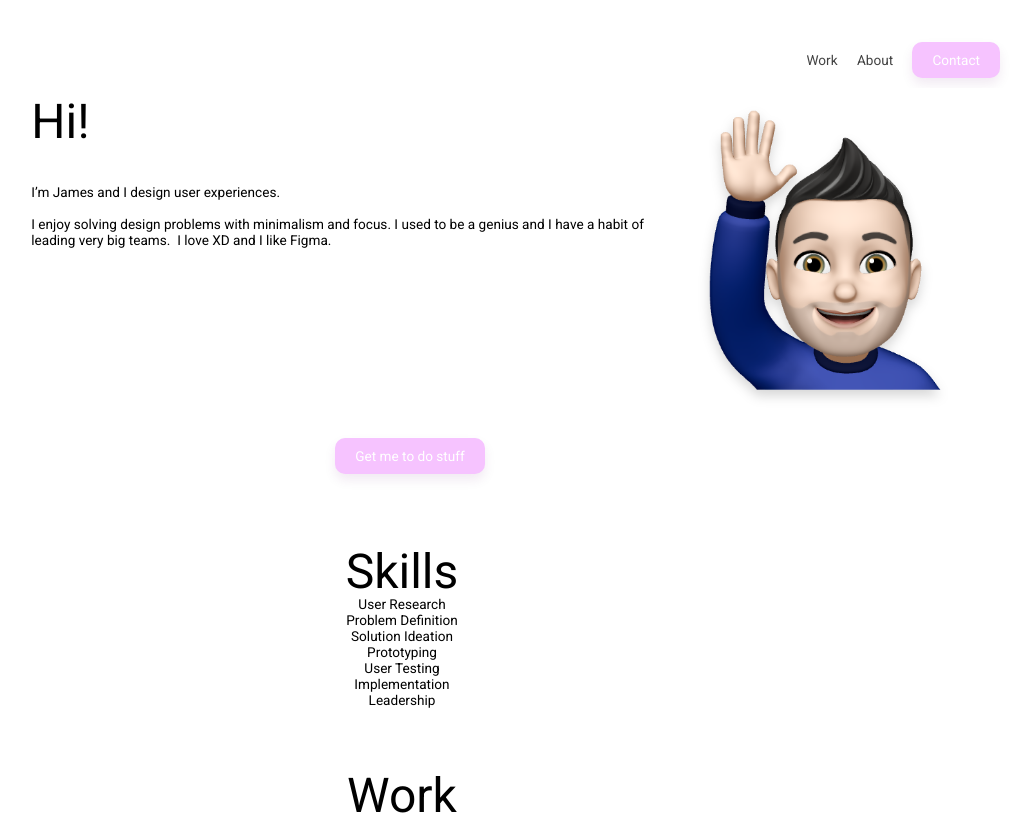
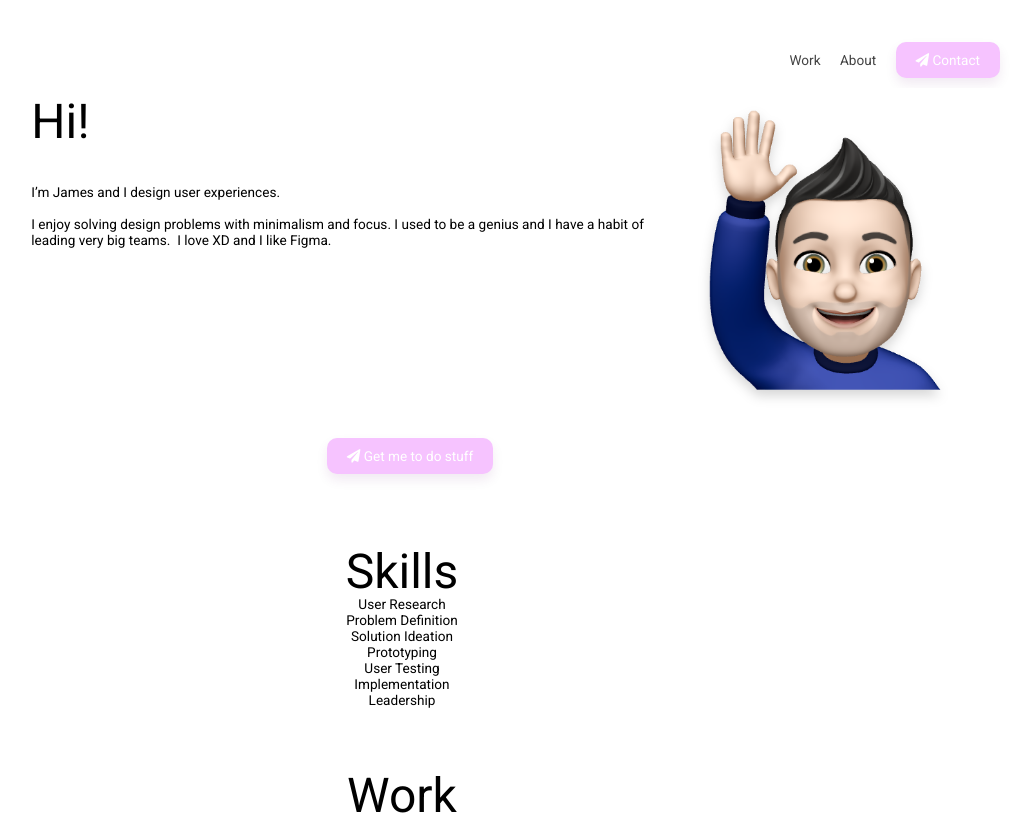
Before and after one commit to jamesclean/UX_UI_HW_19, a plain HTML site: page index.html in a window 1280 px wide. Shown: the top 823 px of the page, without its empty margins (238-1269 px from the left). Drawn offline with Linux system fonts and the light colour scheme.

Commit message:
Update index.html

```diff
--- a/index.html
+++ b/index.html
@@ -5,6 +5,7 @@
   <meta http-equiv="X-UA-Compatible" content="IE=edge">
   <meta name="viewport" content="width=device-width, initial-scale=1.0">
   <link rel="stylesheet" href="./css/index.css">
+  <link rel="stylesheet" href="https://use.fontawesome.com/releases/v5.8.1/css/all.css" integrity="sha384-50oBUHEmvpQ+1lW4y57PTFmhCaXp0ML5d60M1M7uH2+nqUivzIebhndOJK28anvf" crossorigin="anonymous">
 
     <title>James McPherson - Portfolio</title>
 
@@ -17,7 +18,7 @@
             <ul class="navigation">
                 <a href="/pdf/resume.pdf">Work</a>
                 <a href="#about">About</a>
-                <a href="mailto:hey@jamesmcpherson.design"><button class="btn">Contact</button></a>
+                <a href="mailto:hey@jamesmcpherson.design"><button class="btn"><i class="fa fa-paper-plane"></i>  Contact</button></a>
               </ul>
         </header>
         <article class="main">
@@ -40,7 +41,7 @@
         </aside>
 
         <section class="cta">
-            <a href="mailto:hey@jamesmcpherson.design"><button class="btn">Get me to do stuff</button></a>
+            <a href="mailto:hey@jamesmcpherson.design"><button class="btn"><i class="fa fa-paper-plane"></i>  Get me to do stuff</button></a>
         </cta>
       </div>
 
```
